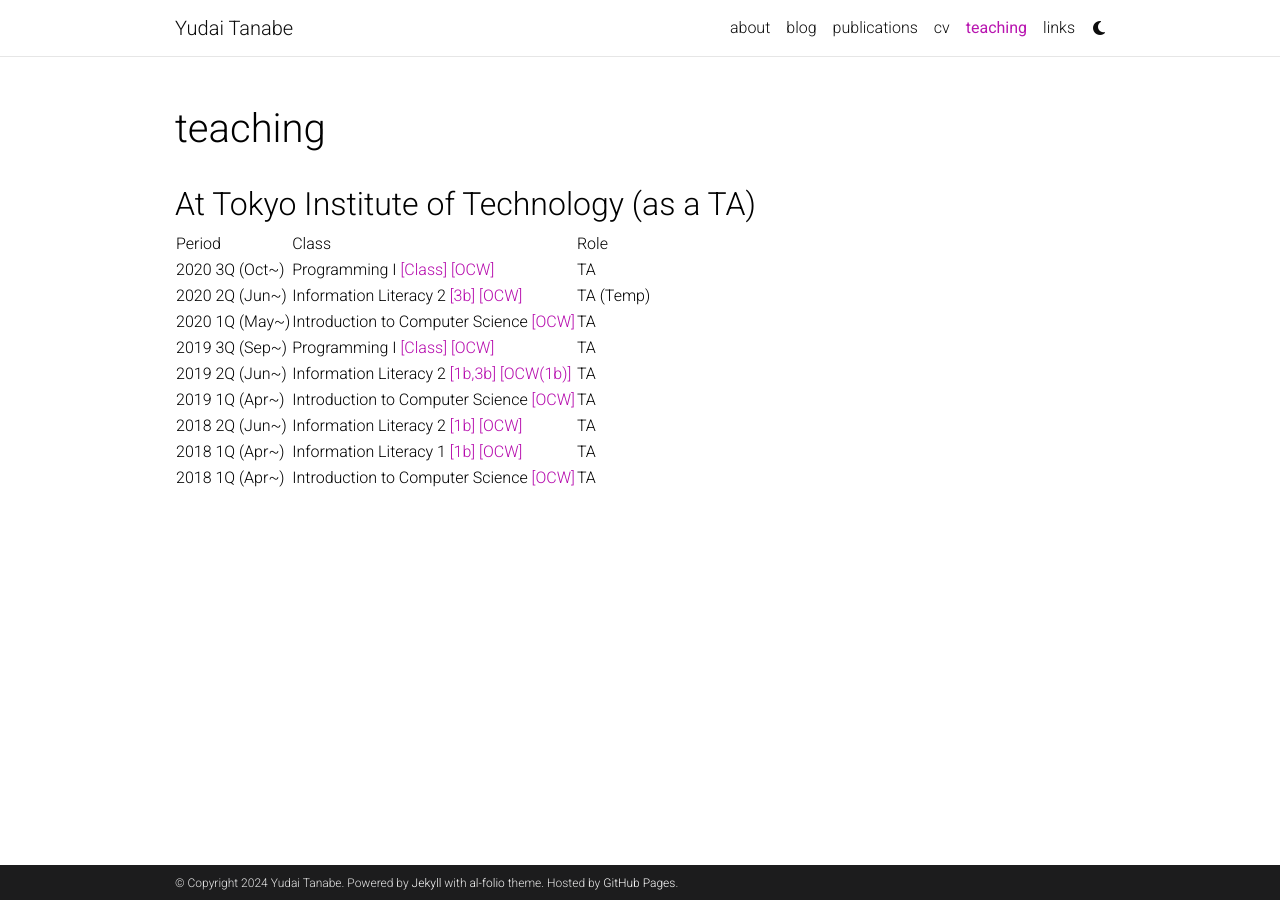
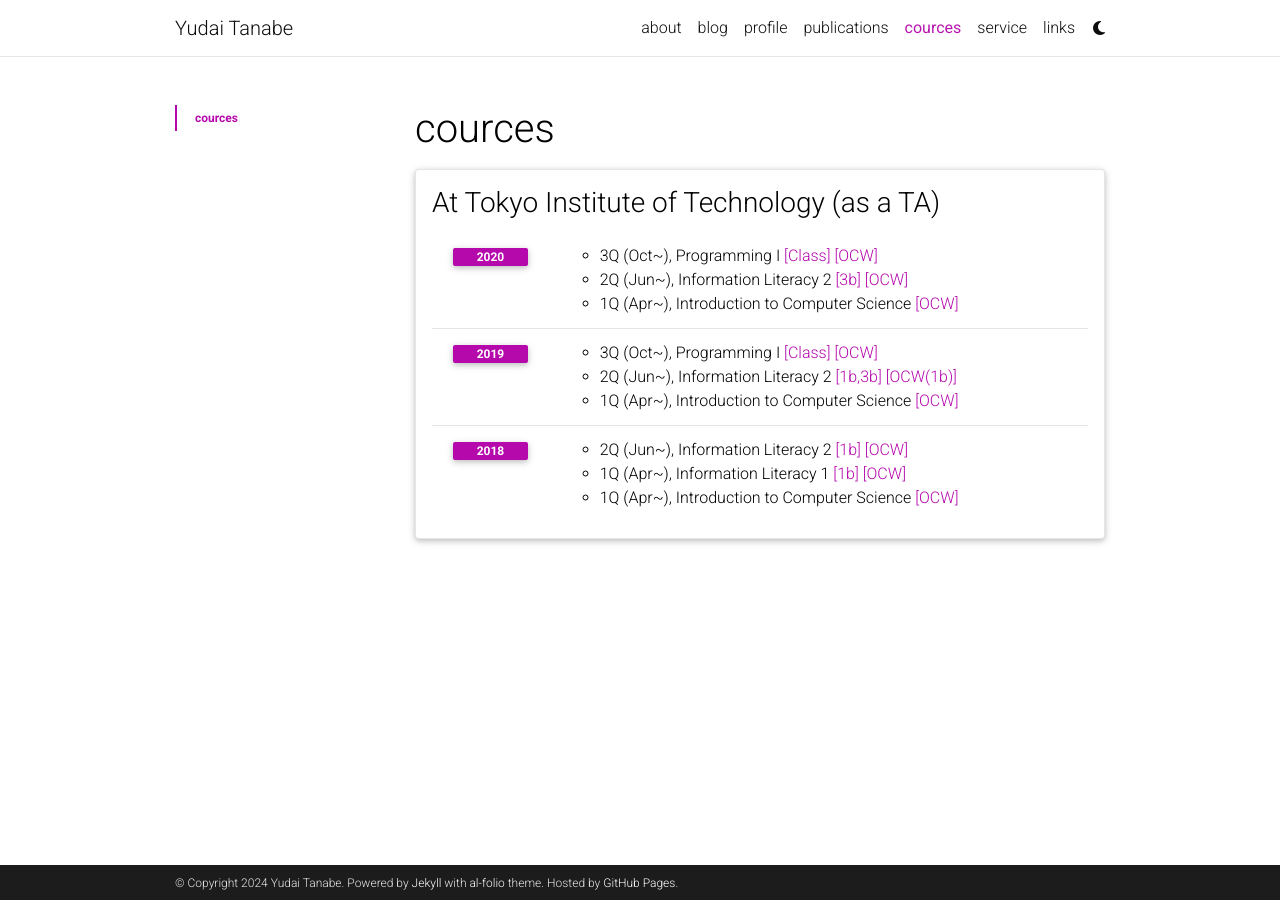
Before and after one commit to yudaitnb/yudaitnb.github, a Jekyll site: the page built from _pages/cources.md, in a window 1280 px wide. Built offline with Jekyll 4.4.1, drawn with Linux system fonts in a browser that asks for light colours; comment, search, counter and statistics services are not loaded; a style sheet for code colours, icons or effects is not loaded.

Commit message:
reorganizing

```diff
--- a/_bibliography/papers.bib
+++ b/_bibliography/papers.bib
@@ -100,7 +100,7 @@
 	urldate = {2023-07-13},
 	booktitle = {Proceedings of the 14th {ACM} {International} {Workshop} on {Context}-{Oriented} {Programming} and {Advanced} {Modularity}},
 	publisher = {Association for Computing Machinery},
-	author = {Tanabe, Yudai and Lubis, Luthfun Anshar and Aotani, Tomoyuki and Masuhara, Hidehiko},
+	author = {Tanabe, Yudai and Lubis, Luthfan Anshar and Aotani, Tomoyuki and Masuhara, Hidehiko},
 	month = dec,
 	year = {2022},
 	keywords = {Coeffects, Graded modal types, dependencies, Program evolution, software product lines},
--- a/_data/coauthors.yml
+++ b/_data/coauthors.yml
@@ -14,6 +14,10 @@
   - firstname: ["Atsushi", "A."]
     url: https://www.fos.kuis.kyoto-u.ac.jp/~igarashi/index.html.en
 
+"Sekiyama":
+  - firstname: ["Taro", "T."]
+    url: https://www.fos.kuis.kyoto-u.ac.jp/~t-sekiym/
+
 "Bach":
   - firstname: ["Johann Sebastian", "J. S."]
     url: https://en.wikipedia.org/wiki/Johann_Sebastian_Bach
--- /dev/null
+++ b/_layouts/cources.html
@@ -0,0 +1,98 @@
+---
+layout: default
+---
+<!-- _layouts/cources.html -->
+{% unless site.data.resume %}
+<div class="post">
+
+  <header class="post-header">
+    <h1 class="post-title">{{ page.title }} {% if page.cv_pdf %}<a href="{{ page.cv_pdf | prepend: 'assets/pdf/' | relative_url}}" target="_blank" rel="noopener noreferrer" class="float-right"><i class="fa-solid fa-file-pdf"></i></a>{% endif %}</h1>
+      {% if page.description %}<p class="post-description">{{ page.description }}</p>{% endif %}
+  </header>
+
+  <article>
+    <div class="cv">
+      {% for entry in site.data.cources %}
+        <a class="anchor" id="{{ entry.title }}"></a>
+        <div class="card mt-3 p-3">
+          <h3 class="card-title font-weight-medium">{{ entry.title }}</h3>
+          <div>
+          {% if entry.type == "list" %}
+            {% include cv/list.html %}
+          {% elsif entry.type == "map" %}
+            {% include cv/map.html %}
+          {% elsif entry.type == "nested_list" %}
+            {% include cv/nested_list.html %}
+          {% elsif entry.type == "time_table" %}
+            {% include cv/time_table.html %}
+          {% elsif entry.type == "list_groups" %}
+            {% include cv/list_groups.html %}
+          {% else %}
+            {{ entry.contents }}
+          {% endif %}
+          </div>
+        </div>
+      {% endfor %}
+      </div>
+  </article>
+
+</div>
+{% else %}
+<div class="post">
+
+  <header class="post-header">
+    <h1 class="post-title">{{ page.title }} {% if page.cv_pdf %}<a href="{{ page.cv_pdf | prepend: 'assets/pdf/' | relative_url}}" target="_blank" rel="noopener noreferrer" class="float-right"><i class="fa-solid fa-file-pdf"></i></a>{% endif %}</h1>
+    {% if page.description %}<p class="post-description">{{ page.description }}</p>{% endif %}
+  </header>
+
+  <article>
+    <div class="cv">
+      {% for data in site.data.resume %}
+        {% if site.jsonresume and site.jsonresume.size > 0 %}
+          {% unless site.jsonresume contains data[0] %}
+            {% continue %}
+          {% endunless %}
+        {% endif %}
+        {% if data[0] == "meta" or data[1].size == 0 %}
+          {% continue %}
+        {% endif %}
+        <a class="anchor" id="{{ data[0] }}"></a>
+        <div class="card mt-3 p-3">
+          <h3 class="card-title font-weight-medium">{{ data[0] | capitalize }}</h3>
+          <div>
+          {% case data[0] %}
+            {% when "basics" %}
+              {% include resume/basics.html %}
+            {% when "education" %}
+              {% include resume/education.html %}
+            {% when "work" %}
+              {% include resume/work.html %}
+            {% when "volunteer" %}
+              {% include resume/volunteer.html %}
+            {% when "projects" %}
+              {% include resume/projects.html %}
+            {% when "awards" %}
+              {% include resume/awards.html %}
+            {% when "skills" %}
+              {% include resume/skills.html %}
+            {% when "publications" %}
+              {% include resume/publications.html %}
+            {% when "languages" %}
+              {% include resume/languages.html %}
+            {% when "interests" %}
+              {% include resume/interests.html %}
+            {% when "certificates" %}
+              {% include resume/certificates.html %}
+            {% when "references" %}
+              {% include resume/references.html %}
+            {% else %}
+
+          {% endcase %}
+          </div>
+        </div>
+      {% endfor %}
+      </div>
+  </article>
+
+</div>
+{% endunless %}
--- a/_pages/teaching.md
+++ b/_pages/cources.md
@@ -1,11 +1,15 @@
 ---
-layout: page
-permalink: /teaching/
-title: teaching
-description:
+layout: cources
+permalink: /cources/
+title: cources
 nav: true
 nav_order: 5
+description:
+toc:
+  sidebar: left
 ---
+
+<!-- layout: page -->
 
 <!-- <h2>At Tokyo Institute of Technology (as a student)</h2>
 <table>
@@ -20,7 +24,7 @@
         <td>TA</td>
     </tr>
 </table> -->
-
+<!--
 <h2>At Tokyo Institute of Technology (as a TA)</h2>
 <table>
     <tr>
@@ -73,4 +77,4 @@
         <td>Introduction to Computer Science <a href="http://www.ocw.titech.ac.jp/index.php?module=General&action=T0300&GakubuCD=4&GakkaCD=342200&KeiCD=22&KougiCD=201802383&Nendo=2018&lang=EN">[OCW]</a></td>
         <td>TA</td>
     </tr>
-</table>
+</table> -->
```
Also changed, not shown: _data/cources.yml (added, +18 -0 lines), _data/cv.yml (+0 -46 lines), _data/service.yml (added, +45 -0 lines), _layouts/service.html (added, +98 -0 lines), _pages/cv.md (+3 -3 lines), _pages/publications.md (+1 -1 lines), _pages/service.md (added, +10 -0 lines).
